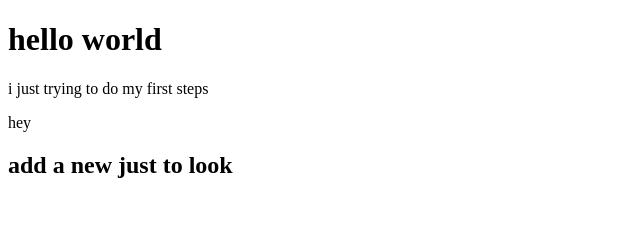
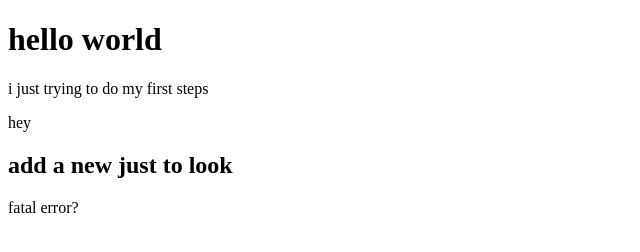
Before and after one commit to ilgiz-1/delivery_food, a plain HTML site: page index.html in a window 1280 px wide. Shown: the full height of the page, 0-640 px from the left. Drawn offline with Linux system fonts and the light colour scheme.

Commit message:
third attempt

```diff
--- a/index.html
+++ b/index.html
@@ -10,5 +10,6 @@
     <p> i just trying to do my first steps</p>
     <p>hey</p>
     <h2> add a new just to look</h2>
+    <p> fatal error?</p>
 </body>
 </html>
```
